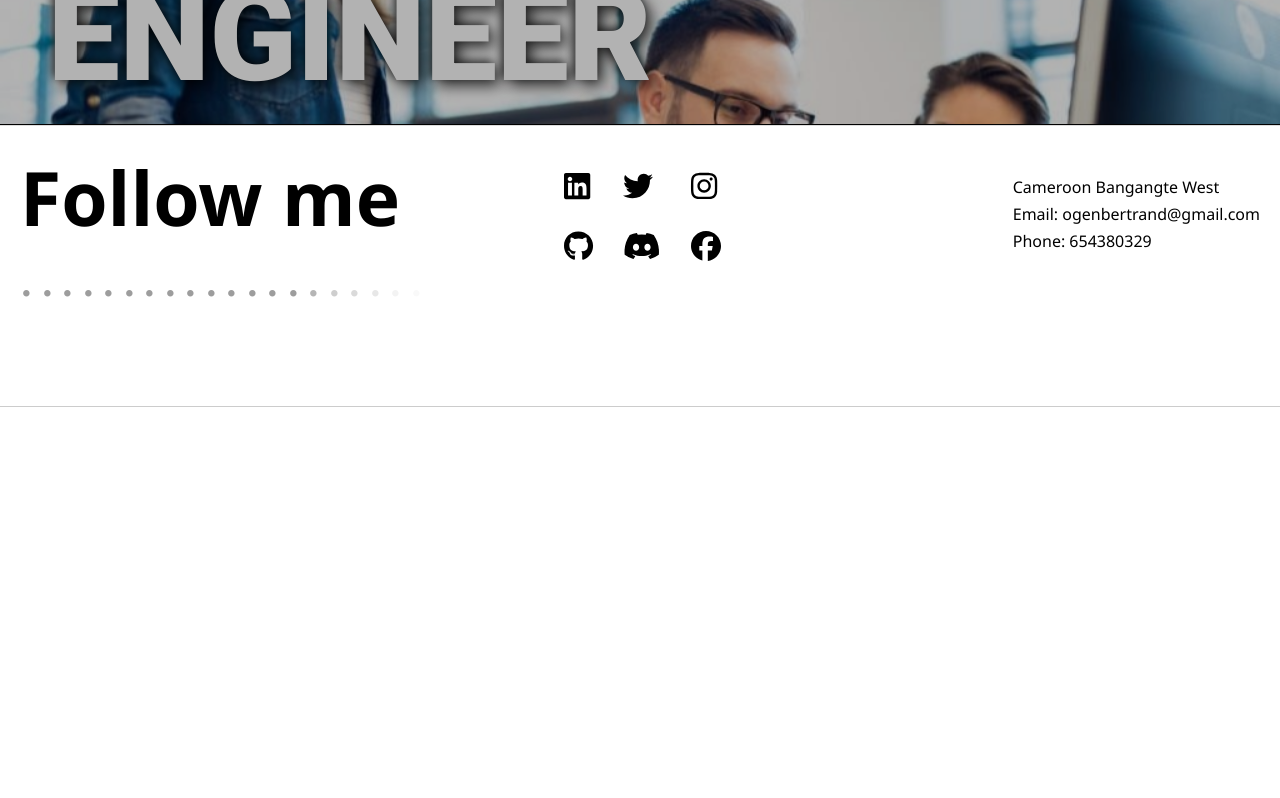
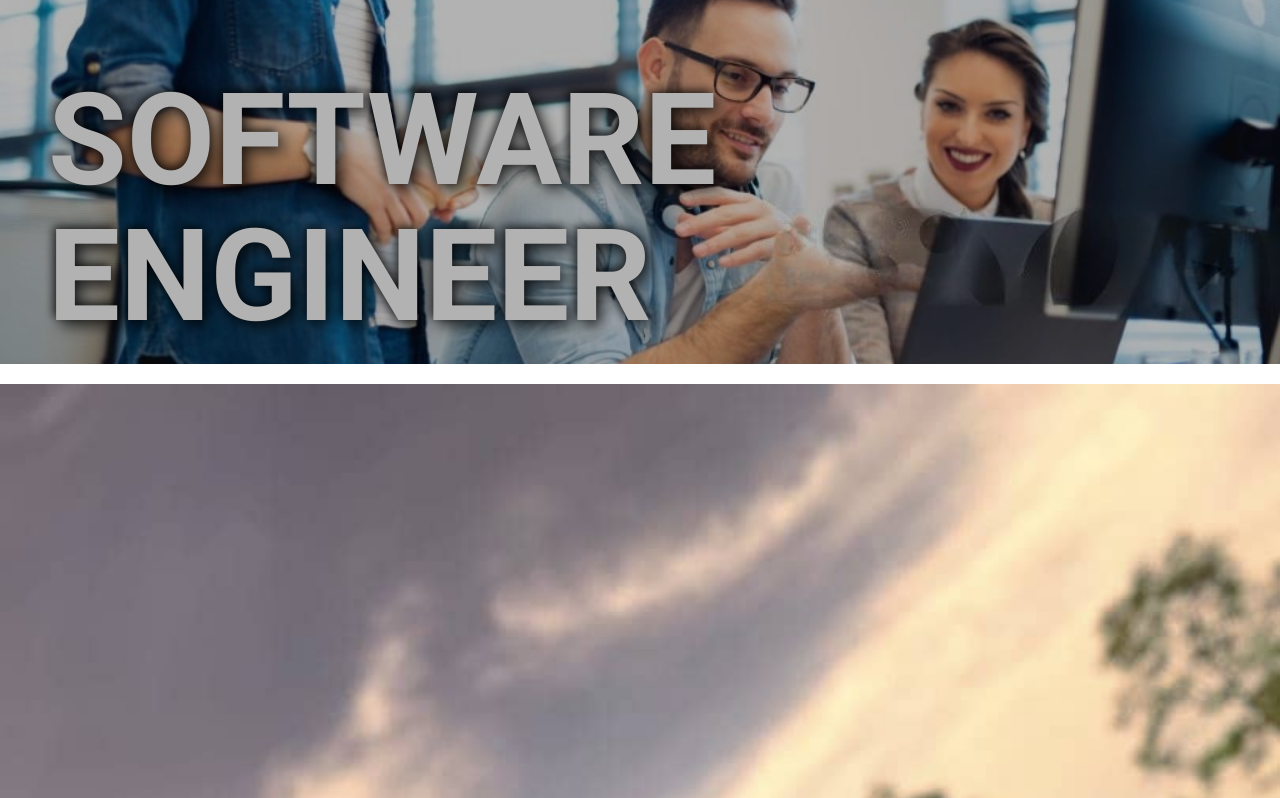
Before and after one commit to Ogenbertrand/portfolio, a React (Vite) app: page / in a window 1280 px wide. Shown: the part 260-1058 px from the top of the page. Before the commit the page ends 800 px from the top, so only its background shows below. Built offline with nearby package versions, Linux system fonts and the light colour scheme.

Commit message:
add a new background

```diff
--- a/src/components/body.jsx
+++ b/src/components/body.jsx
@@ -1,5 +1,5 @@
 import './css/body.css';
-import pic from './css/pic.png'; // Import the logo image
+import pic from './css/foto.jpeg'; // Import the image
 
 export default function Body() {
     return (
@@ -12,6 +12,7 @@ export default function Body() {
                     </h1>
                 </div>
             </div>
+            <img src={pic} alt="Additional Background" className="additional-image" />
             <hr className="separator-line" />
         </div>
     );
--- a/src/components/css/body.css
+++ b/src/components/css/body.css
@@ -1,4 +1,4 @@
-@import url('https://fonts.googleapis.com/css2?family=Roboto:wght@900&display=swap');
+@import url('https://fonts.googleapis.com/css2?family=Roboto:wght@700&display=swap');
 
 .body-container {
     background-image: url('./back.png');
@@ -7,7 +7,7 @@
     background-position: center center;
     background-attachment: fixed;
     width: 100vw;
-    height: 40vh;
+    height: 70vh;
     color: #ffffff;
     overflow: hidden;
     display: flex;
@@ -15,6 +15,7 @@
     align-items: flex-end; /* Align items to the bottom */
     filter: brightness(70%);
     animation: backgroundMove 30s linear infinite;
+    position: relative; /* Ensure positioning context */
 }
 
 @keyframes backgroundMove {
@@ -78,10 +79,12 @@
     }
 }
 
-.separator-line {
-    width: 100%;
-    border: none;
-    border-top: 1px solid #000;
-    margin: 0;
-    padding: 0;
+/* Additional Image Styling */
+.additional-image {
+    width: 100%; /* Ensure it spans the full width */
+    height: auto; /* Maintain aspect ratio */
+    display: block;
+    margin-top: 20px; /* Space from the content above */
 }
+
+/* Footer and other styles here... */
```
Also changed, not shown: src/components/css/foto.jpeg (added).
